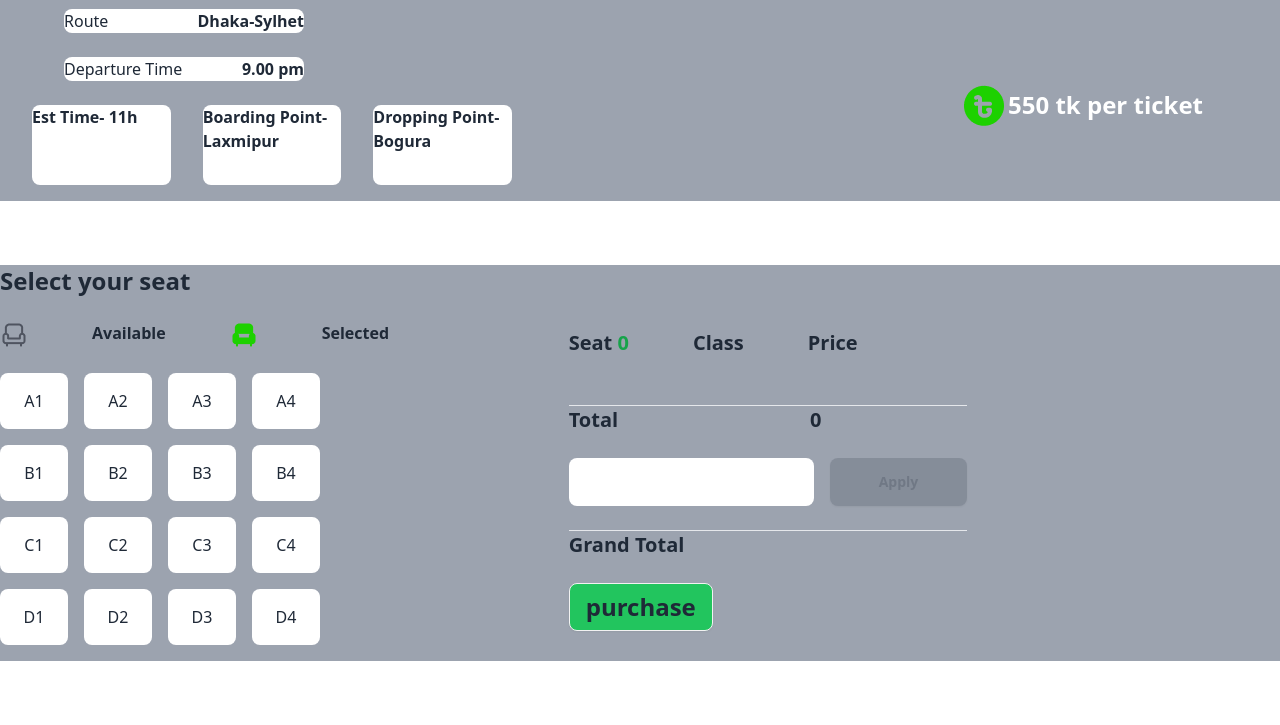
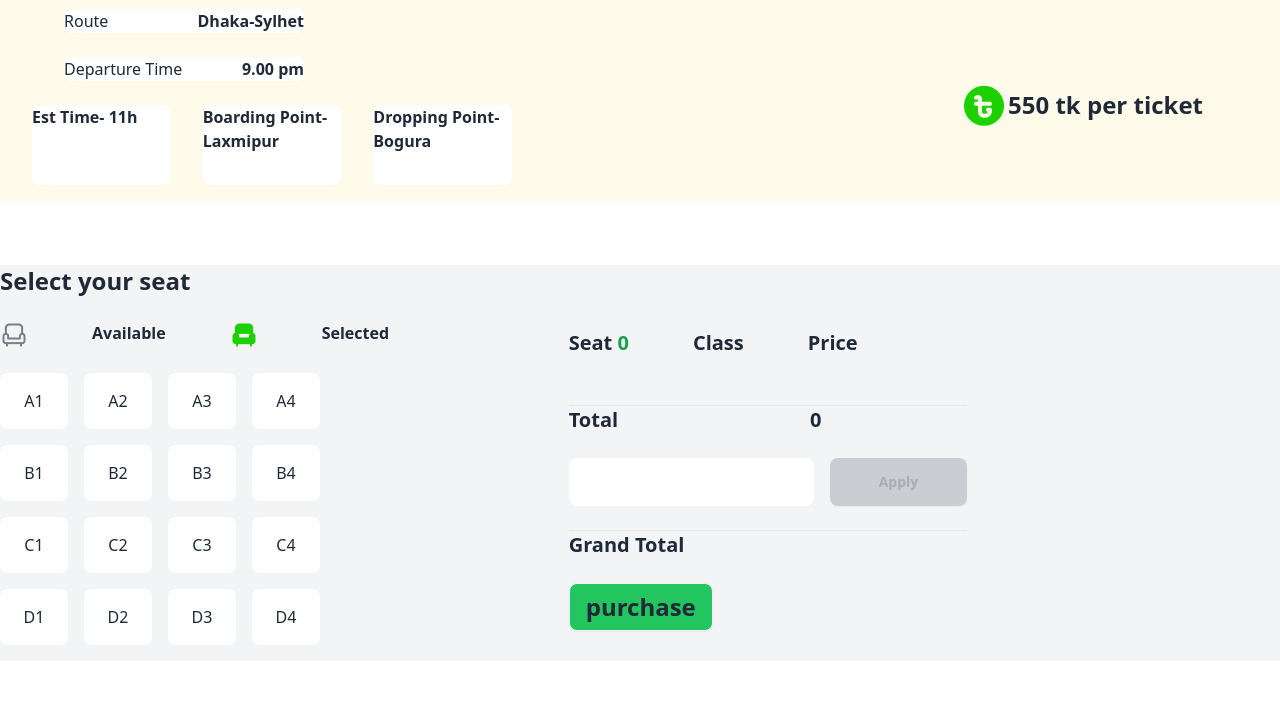
Before and after one commit to uthsasaha20000/Ticket_booking_app, a plain HTML site: page index.html in a window 1280 px wide. Shown: the part 1439-2164 px from the top of the page. Drawn offline with nearby package versions, Linux system fonts and the light colour scheme.

Commit message:
kisu ta jat e anlam

```diff
--- a/index.html
+++ b/index.html
@@ -117,7 +117,7 @@
           <!--Service section-->
     <h1 class="text-5xl font-extrabold text-center"> Our Services</h1>
     <br>
-    <div class="bg-gray-400 max-h-72 mb-16">
+    <div class="bg-amber-50 max-h-72 mb-16">
 
      <div class="flex">
       <div class=" w-3/4 h-96">
@@ -143,7 +143,7 @@
        </div>
        <div class="flex items-center  h-96 ">
         <img src="images/fare.png" alt="" class="hidden lg:block">
-        <h1 class="hidden lg:block text-2xl text-white font-extrabold">550 tk per ticket</h1>
+        <h1 class="hidden lg:block text-2xl font-extrabold">550 tk per ticket</h1>
        </div>
 
 
@@ -152,7 +152,7 @@
      </div>
 
      <!--Grid section-->
-     <div class="flex flex-col bg-gray-400 justify-between lg:flex-row mb-16 pb-4 ">
+     <div class="flex flex-col bg-gray-100 justify-between lg:flex-row mb-16 pb-4 ">
        <div class="w-full lg:w-1/4">
        <h1 class="text-2xl font-extrabold "> Select your seat </h1>
        <br>
```
